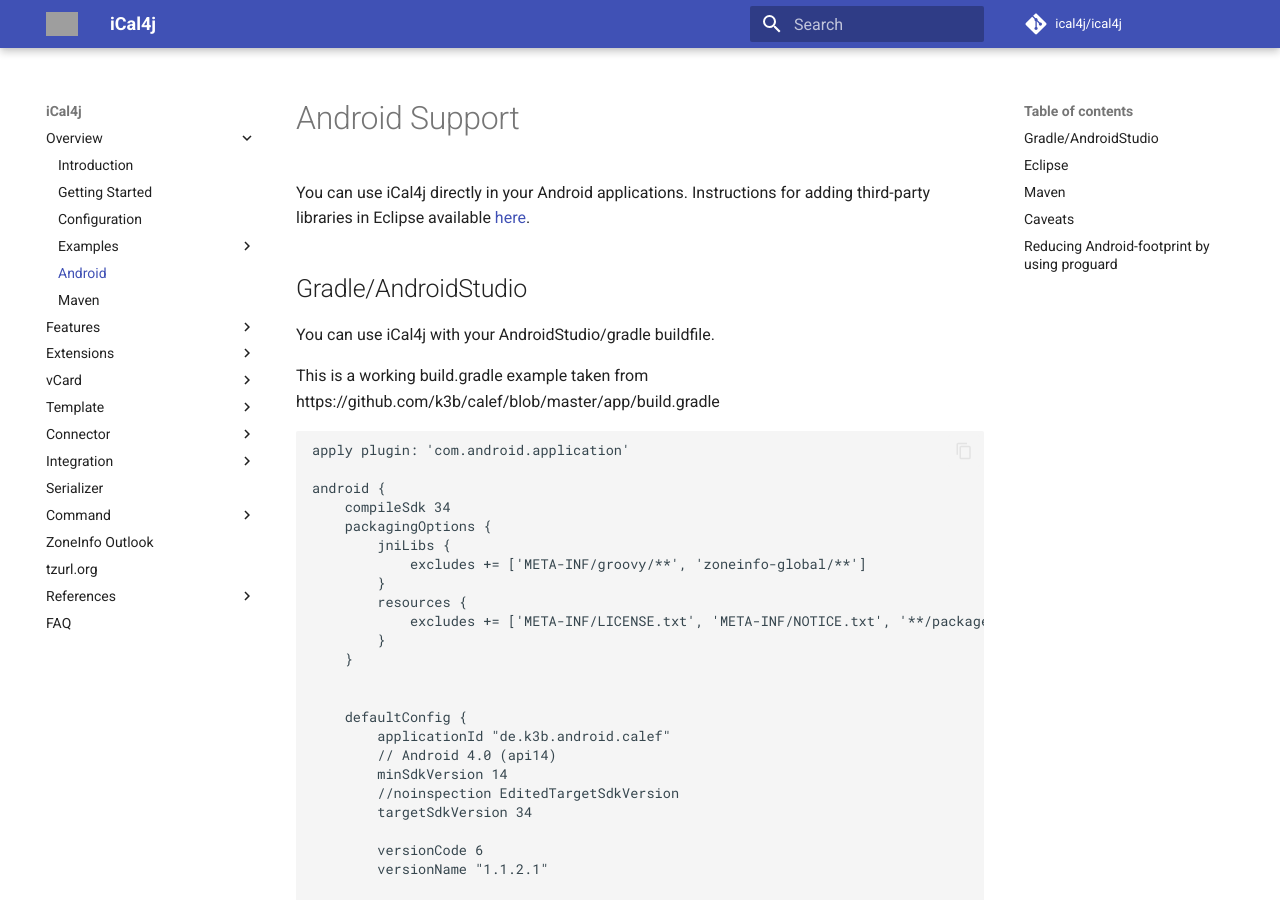
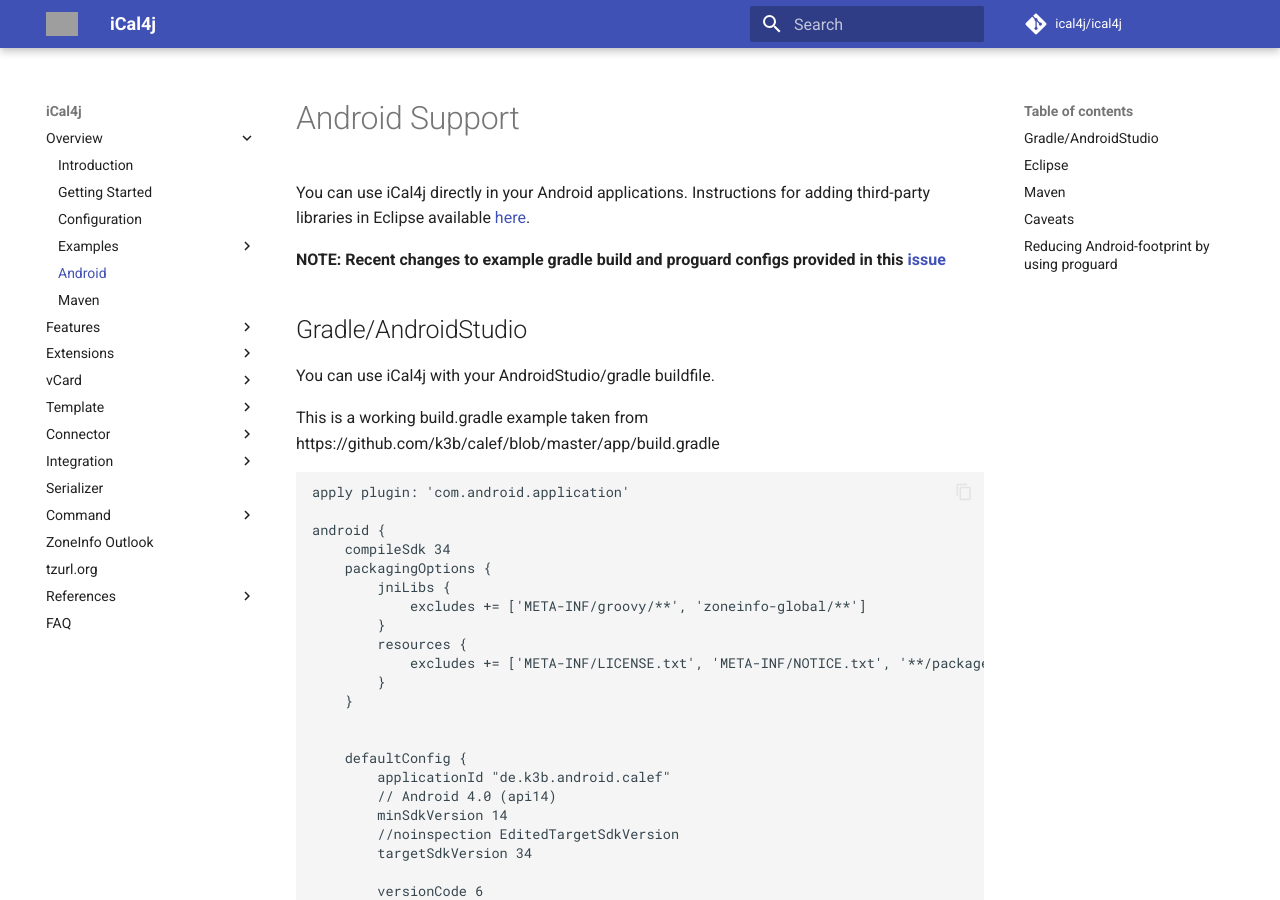
Before and after one commit to ical4j/ical4j-user-guide, an MkDocs documentation site: the page built from docs/android.md, in a window 1280 px wide and 900 px high. Built offline with MkDocs 1.6.1 and Material for MkDocs 9.7.7, drawn with Linux system fonts in a browser that asks for light colours; comment, search, counter and statistics services are not loaded; grey boxes are pictures that could not be loaded.

```diff
--- a/docs/android.md
+++ b/docs/android.md
@@ -1,6 +1,9 @@
 # Android Support
 
-You can use iCal4j directly in your Android applications. Instructions for adding third-party libraries in Eclipse available [here](http://code.google.com/android/kb/commontasks.html#addexternallibrary).
+You can use iCal4j directly in your Android applications.
+Instructions for adding third-party libraries in Eclipse available [here](http://code.google.com/android/kb/commontasks.html#addexternallibrary).
+
+**NOTE: Recent changes to example gradle build and proguard configs provided in this [issue](https://github.com/ical4j/ical4j/issues/665)**
 
 ## Gradle/AndroidStudio
 
```
